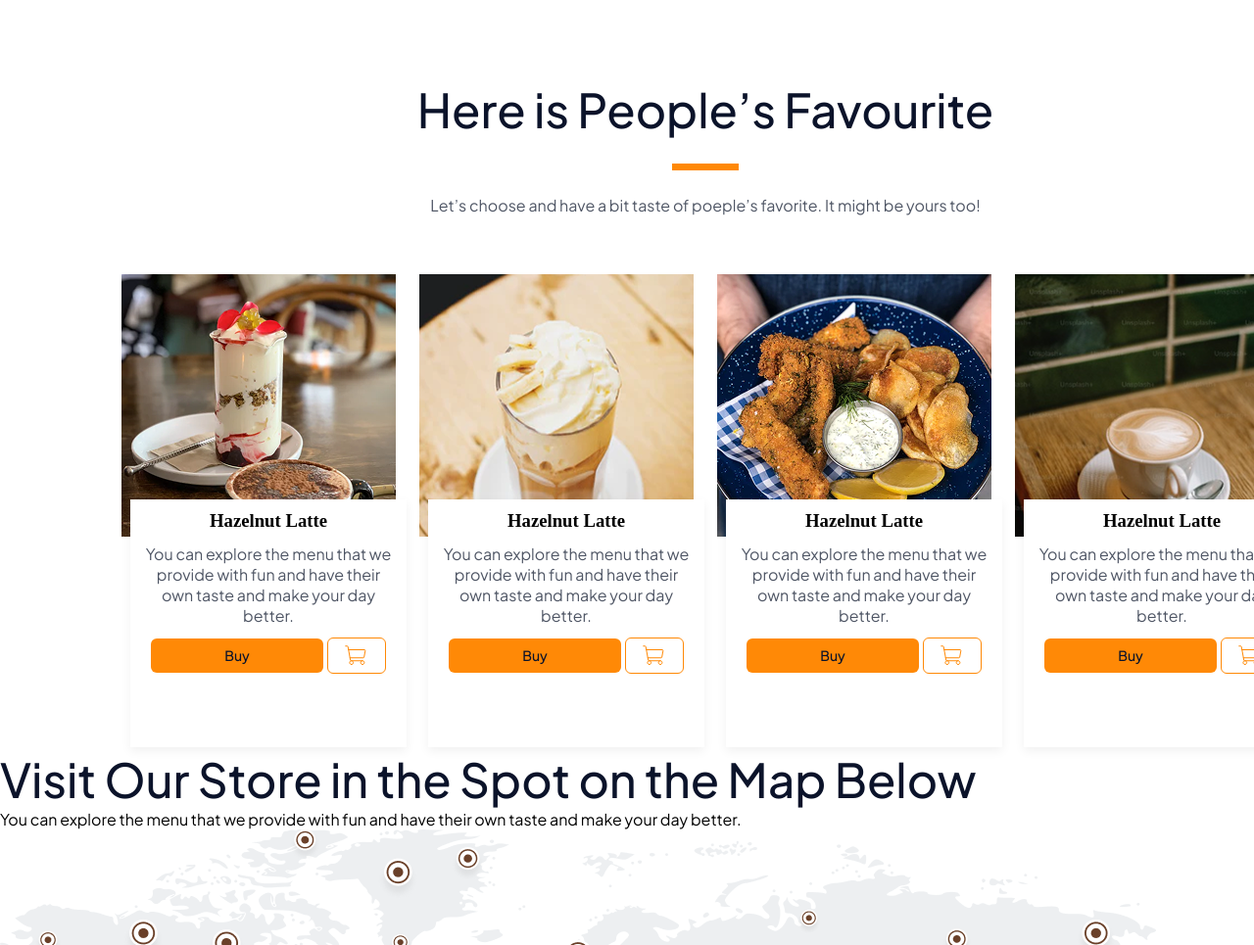
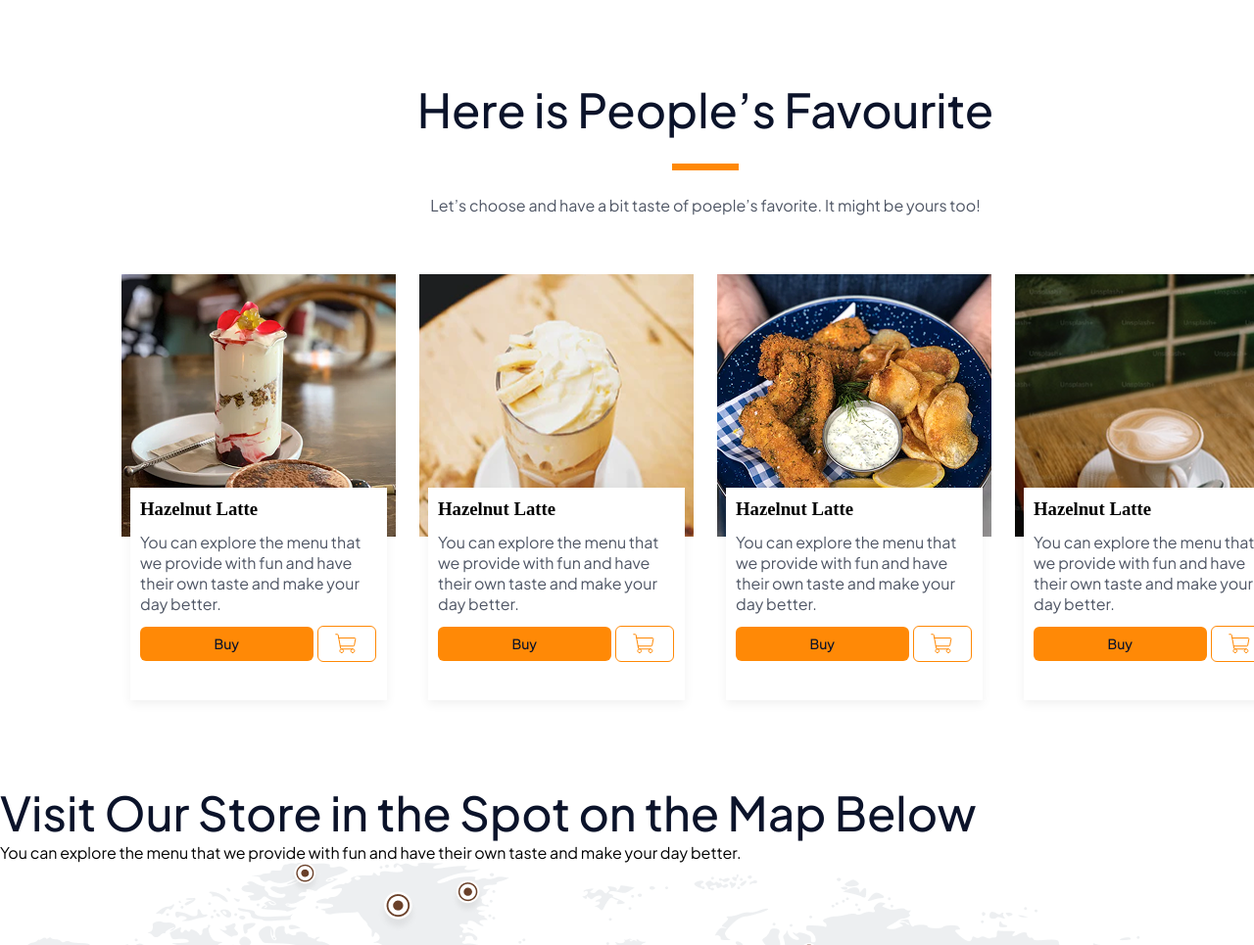
Before and after one commit to Arif14377/koda-b6-html, a plain HTML site: page pages/desktop-home.html in a window 1280 px wide. Shown: the part 1598-2563 px from the top of the page at 98% size. Drawn offline with Linux system fonts and the light colour scheme.

Commit message:
feat: done styling list product section in desktop-home web page

```diff
--- a/pages/desktop-home.html
+++ b/pages/desktop-home.html
@@ -194,9 +194,7 @@
             </div>
             <div class="item-product">
                 <div class="wrapper-inside-item-product">
-                    <div class="img-item">
-                        <img src="/assets/images/image 31.png" alt="">
-                    </div>
+                    <img src="/assets/images/image 31.png" alt="">
                     <div class="wrapper-desc-item">
                         <h3>Hazelnut Latte</h3>
                         <p>You can explore the menu that we provide with fun and have their own taste and make your day better.</p>
--- a/styles/desktop-home.css
+++ b/styles/desktop-home.css
@@ -196,6 +196,7 @@ nav {
 }
 .products {
     margin-top: 5px;
+    margin-bottom: 84px;
     text-align: center;
 }
 .products>.title-product {
@@ -215,12 +216,12 @@ nav {
     color: #4F5665;
 }
 .products .list-product {
-    height: 485px;
+    height: 435px;
 }
 .products .list-product>.item-product {
     display: inline-block;
     width: 280px;
-    height: 167px;
+    height: 435px;
     margin-right: 20px;
 }
 .products .list-product>.item-product:last-child {
@@ -231,14 +232,15 @@ nav {
 }
 .products .list-product>.item-product .wrapper-desc-item {
     position: absolute;
-    top: 230px;
+    top: 218px;
     left: 9px;
     right: 9px;
-    width: 262px;
-    height: 217px;
+    width: 242px;
+    height: 181px;
     background-color: white;
     box-shadow: 0 4px 10px 0 rgba(0, 0, 0, 0.06);
     padding: 11px 10px 25px 10px;
+    text-align: left;
 }
 .products .wrapper-desc-item h3 {
     margin-bottom: 12px;
```
